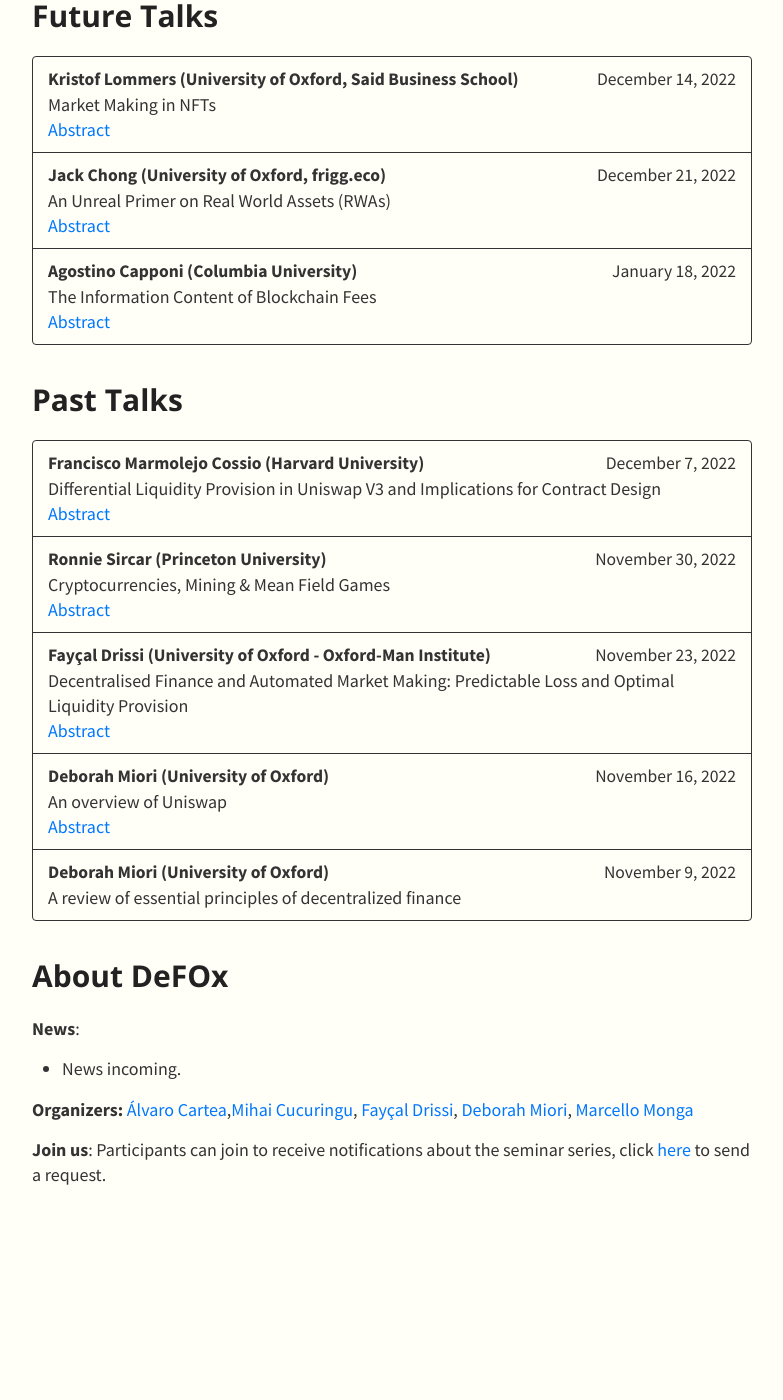
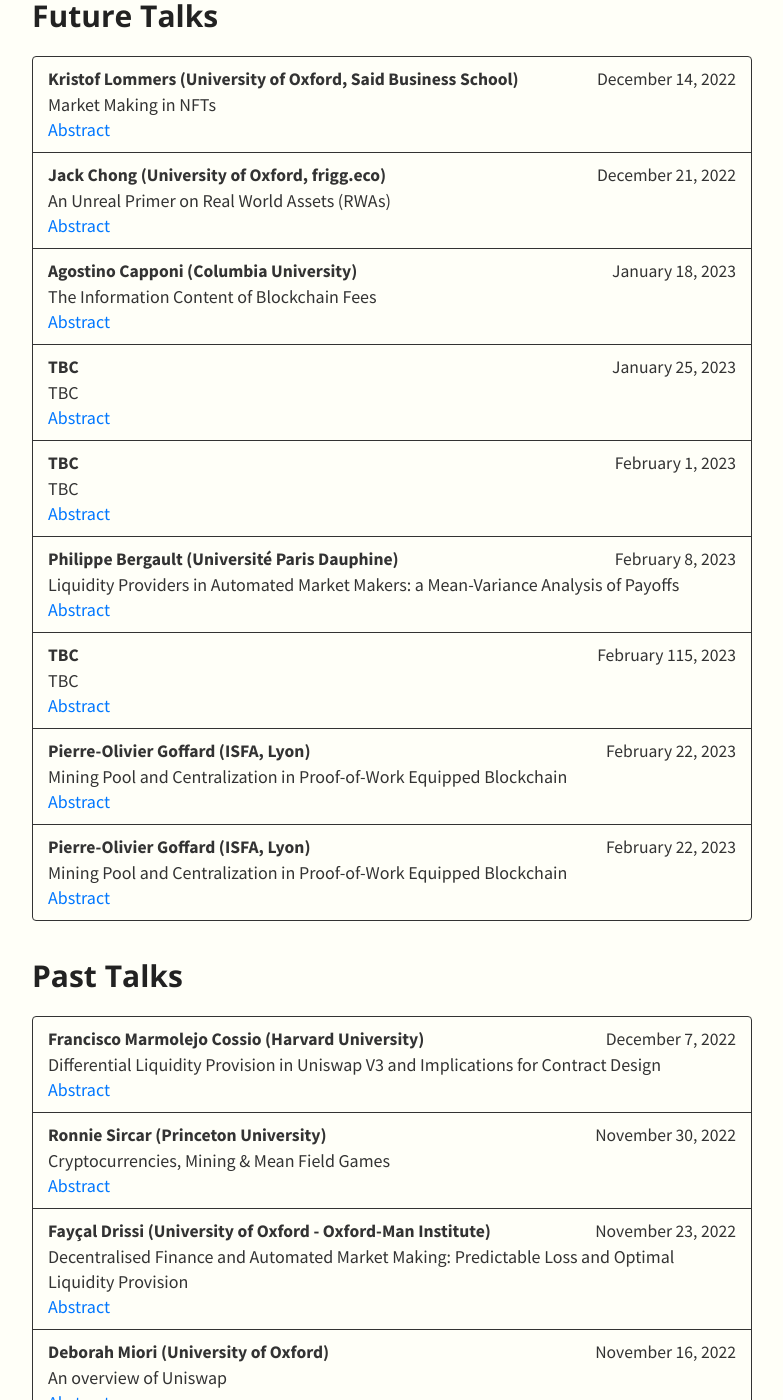
Before and after one commit to def-ox/def-ox.github.io, a Jekyll site: the page built from index.md, in a window 1280 px wide and 1400 px high, scrolled down 398 px. Shown: the whole window, without its empty margins (248-1031 px from the left). Built offline with Jekyll 4.4.1, drawn with Linux system fonts in a browser that asks for light colours; nearby versions of some CDN libraries; our own code applies the rules of GitHub Pages for plain Markdown files; before the commit the page ends 1600 px from its top, so only the background shows below that.

Commit message:
new talks

```diff
--- a/_data/talks.yml
+++ b/_data/talks.yml
@@ -13,11 +13,55 @@
       bio: "https://www.linkedin.com/in/jack-chong/"
       link:
     - speaker: Agostino Capponi (Columbia University)
-      date: January 18, 2022
+      date: January 18, 2023
       title: "The Information Content of Blockchain Fees"
       abstract: "Trading at decentralized exchanges (DEXs) requires traders to bid blockchain fees to determine the execution priority of their orders. We employ a structural vector-autoregressive (structural VAR) model to provide evidence that DEX trades with high fees not only reveal more private information, but also respond more to public price innovations on centralized exchanges (CEXs), contributing to price discovery. Using a unique dataset of Ethereum mempool orders, we further demonstrate that high fees do not result from traders competing with each other on private or public information. Rather, our analysis lends support to the hypothesis that they bid high fees to reduce the execution risk of their orders due to blockchain congestion."
       bio: "http://www.columbia.edu/~ac3827/"
       link: https://papers.ssrn.com/sol3/papers.cfm?abstract_id=4236993
+
+    - speaker: TBC
+      date: January 25, 2023
+      title: "TBC"
+      abstract: "TBC"
+      bio: "TBC"
+      link: ""
+
+    - speaker: TBC
+      date: February 1, 2023
+      title: "TBC"
+      abstract: "TBC"
+      bio: "TBC"
+      link: ""
+
+    - speaker: Philippe Bergault (Université Paris Dauphine)
+      date: February 8, 2023
+      title: "Liquidity Providers in Automated Market Makers: a Mean-Variance Analysis of Payoffs"
+      abstract: "We analyze the performance of Liquidity Providers (LPs) providing liquidity to different types of Automated Market Makers (AMMs). This analysis is carried out using a mean / standard deviation viewpoint à la Markowitz, though based on the PnL of LPs compared to that of agents holding coins outside of AMMs. We show that LPs tend to perform poorly in a wide variety of CFMMs under realistic market conditions. We then explore an alternative AMM design in which an oracle feeds the current market exchange rate to the AMM which then quotes a bid/ask spread. This allows us to define an efficient frontier for the performance of LPs in an idealized world with perfect information and to show that the smart use of oracles greatly improves LPs' risk / return profile, even in the case of a lagged oracle. "
+      bio: "https://sites.google.com/view/bergaultphilippe"
+      link: "https://arxiv.org/abs/2212.00336"
+
+    - speaker: TBC
+      date: February 115, 2023
+      title: "TBC"
+      abstract: "TBC"
+      bio: "TBC"
+      link: ""
+
+    - speaker: Pierre-Olivier Goffard (ISFA, Lyon)
+      date: February 22, 2023
+      title: "Mining Pool and Centralization in Proof-of-Work Equipped Blockchain"
+      abstract: "Mining in isolation is no longer possible in popular Proof-of-Work blockchains these days. Miners join mining pools to mitigate the financial risk induced by mining activity. The presentation focuses on mining pools that apply the Pay-per-Share reward system. A value function based on the surplus of miners and pool managers is defined to better understand the agent's decision whether or not to join a mining pool. Will these interactions between miners and pool managers result in a balanced situation in terms of distribution of computing power between mining pools?"
+      bio: "http://pierre-olivier.goffard.me/"
+      link: ""
+
+    - speaker: Pierre-Olivier Goffard (ISFA, Lyon)
+      date: February 22, 2023
+      title: "Mining Pool and Centralization in Proof-of-Work Equipped Blockchain"
+      abstract: "Mining in isolation is no longer possible in popular Proof-of-Work blockchains these days. Miners join mining pools to mitigate the financial risk induced by mining activity. The presentation focuses on mining pools that apply the Pay-per-Share reward system. A value function based on the surplus of miners and pool managers is defined to better understand the agent's decision whether or not to join a mining pool. Will these interactions between miners and pool managers result in a balanced situation in terms of distribution of computing power between mining pools?"
+      bio: "http://pierre-olivier.goffard.me/"
+      link: ""
+
+
 
 - type: Past Talks
   members:
@@ -26,7 +70,7 @@
       title: "Differential Liquidity Provision in Uniswap V3 and Implications for Contract Design"
       abstract: "Decentralized exchanges (DEXs) facilitate trading assets on-chain without the need of a trusted third party. Amongst these, constant function market maker DEXs such as Uniswap handle the most volume of trades between ERC-20 tokens. In Uniswap v3, liquidity providers (LPs) are given the option to differentially allocate liquidity to be used for trades that occur within specific price intervals. We formalize the profit and loss that LPs can earn in simplified trade dynamics and are able to compute optimal liquidity allocations for liquidity providers who hold fixed price trajectory beliefs. We use this tool to shed light on the design question regarding how v3 contracts should partition price space for permissible liquidity allocations. Our results suggest that a richer space of potential partitions can simultaneously benefit both LPs and traders."
       bio: "Matheus Venturyne Xavier Ferreira is a Postdoctoral Fellow in Computer Science at Harvard John A. Paulson School of Engineering and Applied Sciences. He holds a PhD (2022) and a MA (2018) in Computer Science from Princeton University and a BS in Computer Engineering (2016) from the Federal University of Itajubá. His primary research interests are in market design, algorithmic economics, cryptography, and information security. He is particularly interested in how one can build trust by building platforms that have the incentive to follow their own specification. For example, auctions are the main building block of how we transact on eBay or how Google sells advertising; however, it is impossible to know whether or not a self-interested auctioneer is also shill bidding, i.e., bidding in their auction with a fake identity. His research shows this kind of manipulation is not inevitable, and one can design auctions that are credible by design."
-      link: https://arxiv.org/abs/2209.15569
+      link: "https://arxiv.org/abs/2209.15569"
     - speaker: Ronnie Sircar (Princeton University)
       date: November 30, 2022
       title: "Cryptocurrencies, Mining & Mean Field Games"
```
